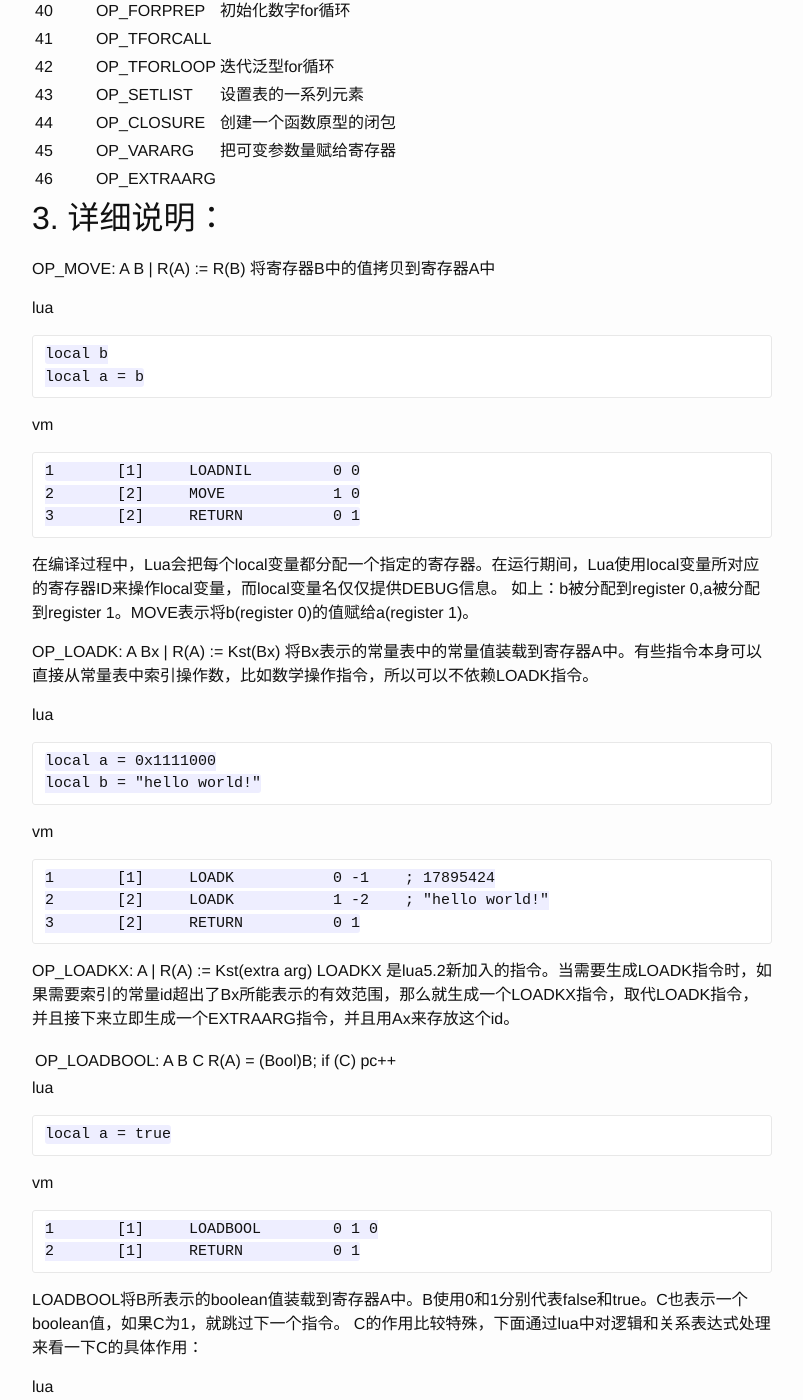
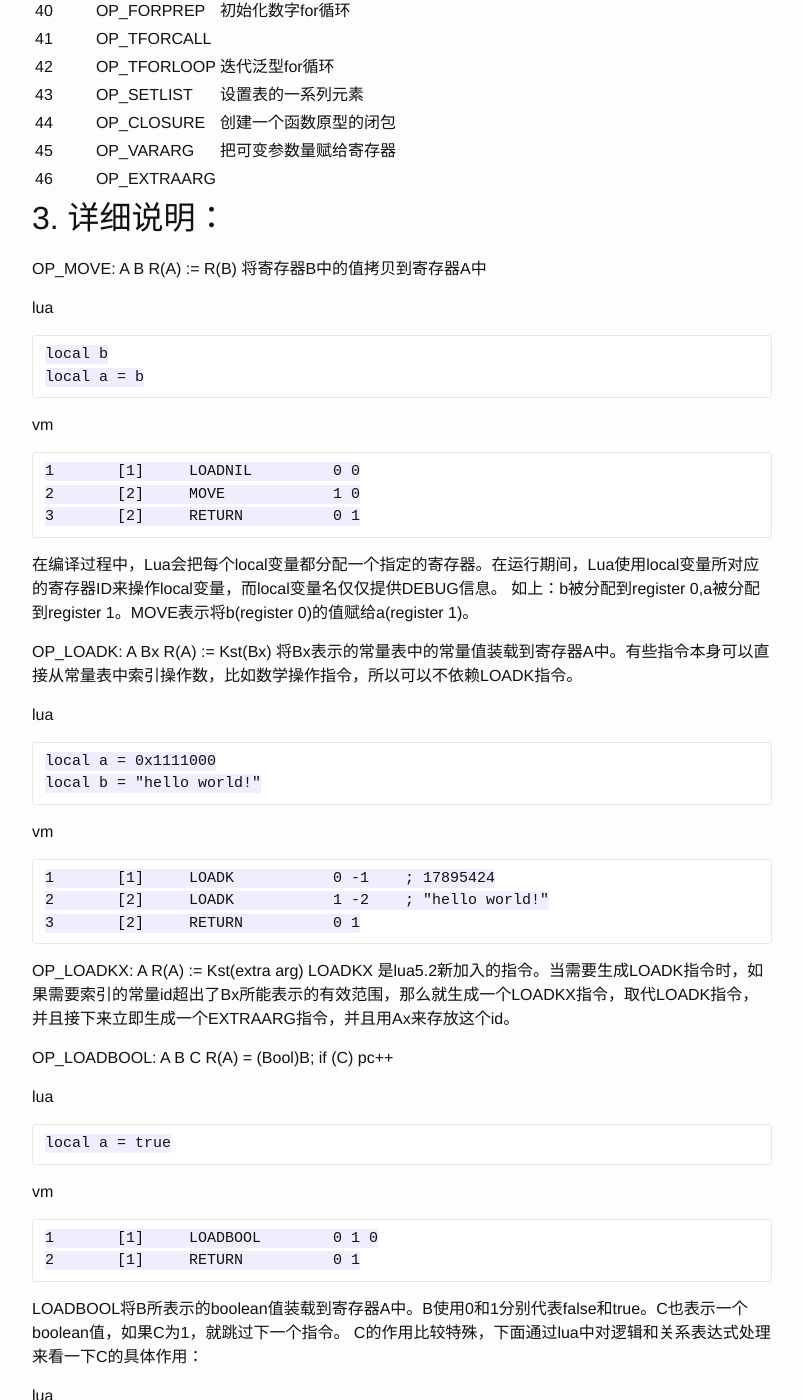
Before and after one commit to apppur/apppur.github.io, a Jekyll site: the page built from _posts/2015-7-2-lua-instruction.markdown, in a window 1280 px wide and 1400 px high, scrolled down 1868 px. Shown: the whole window, without its empty margins (238-1041 px from the left). Built offline with Jekyll 4.4.1, drawn with Linux system fonts in a browser that asks for light colours; some of the changed text lies outside the part shown.

Commit message:
format modify

```diff
--- a/_posts/2015-7-2-lua-instruction.markdown
+++ b/_posts/2015-7-2-lua-instruction.markdown
@@ -71,7 +71,7 @@ categories: coding
 
 
 ## 3. 详细说明：
-OP_MOVE: A B | R(A) := R(B)
+OP_MOVE: A B 	R(A) := R(B)
 将寄存器B中的值拷贝到寄存器A中
 
 lua
@@ -88,7 +88,7 @@ vm
 在编译过程中，Lua会把每个local变量都分配一个指定的寄存器。在运行期间，Lua使用local变量所对应的寄存器ID来操作local变量，而local变量名仅仅提供DEBUG信息。
 如上：b被分配到register 0,a被分配到register 1。MOVE表示将b(register 0)的值赋给a(register 1)。
 
-OP_LOADK: A Bx | R(A) := Kst(Bx)
+OP_LOADK: A Bx 	R(A) := Kst(Bx)
 将Bx表示的常量表中的常量值装载到寄存器A中。有些指令本身可以直接从常量表中索引操作数，比如数学操作指令，所以可以不依赖LOADK指令。
 
 lua
@@ -102,10 +102,10 @@ vm
 	2	[2]	LOADK    	1 -2	; "hello world!"
 	3	[2]	RETURN   	0 1
 
-OP_LOADKX: A | R(A) := Kst(extra arg) LOADKX
+OP_LOADKX: A 	R(A) := Kst(extra arg) LOADKX
 是lua5.2新加入的指令。当需要生成LOADK指令时，如果需要索引的常量id超出了Bx所能表示的有效范围，那么就生成一个LOADKX指令，取代LOADK指令，并且接下来立即生成一个EXTRAARG指令，并且用Ax来存放这个id。
 
-OP_LOADBOOL: A B C | R(A) = (Bool)B; if (C) pc++
+OP_LOADBOOL: A B C 	R(A) = (Bool)B; if (C) pc++
 
 lua
 
@@ -144,7 +144,7 @@ lua
 
 逻辑或者关系表达式之所以被设计成这个样子，主要是为if语句和循环语句所做的优化。不用将整个表达式估值成一个boolean值后再决定跳转路径，而是评估过程中就可以直接跳转，节省了很多指令。C的作用就是配合这种使用逻辑或关系表达式进行赋值的操作，他节省了后面必须跟的一个JMP指令。
 
-OP_LOADNIL: A B | R(A), R(A+1), ... R(A+B) := nil
+OP_LOADNIL: A B 	R(A), R(A+1), ... R(A+B) := nil
 
 lua
 
@@ -200,13 +200,13 @@ local变量本身就存在于当前的register中，所有的指令都可以直
 
 全局变量在lua5.1中也是使用专门的指令来操作，在lua5.2对这一点做了改变。lua5.2及以后版本没有对全局变量操作的指令，而是把全局表放在最外层函数的名字为“_ENV”的upvalue中。对于全局变量a，编译后为_ENV.a来进行访问。
 
-* OP_GETUPVAL: A B | R(A) := UpValue[B] GETUPVAL将B为索引的upvalue的值装载到A寄存器中。
+* OP_GETUPVAL: A B 		R(A) := UpValue[B] 	GETUPVAL将B为索引的upvalue的值装载到A寄存器中。
 
-* OP_SETUPVAL: A B | UpValue[B] := R(A) SETUPVAL将A寄存器的值保存到B为索引的upvalue中。
+* OP_SETUPVAL: A B 		UpValue[B] := R(A) 	SETUPVAL将A寄存器的值保存到B为索引的upvalue中。
 
-* OP_GETTABUP: A B C | R(A) := UpValue[B][RK(C)] GETTABUP将B为索引的upvalue当作一个table，并将C做为索引的寄存器或者常量当作key获取的值放入寄存器A。
+* OP_GETTABUP: A B C 	R(A) := UpValue[B][RK(C)] 	GETTABUP将B为索引的upvalue当作一个table，并将C做为索引的寄存器或者常量当作key获取的值放入寄存器A。
 
-* OP_SETTABUP: A B C | UpValue[A][RK(B)] := RK(C) SETTABUP将A为索引的upvalue当作一个table，将C寄存器或者常量的值以B寄存器或常量为key，存入table
+* OP_SETTABUP: A B C 	UpValue[A][RK(B)] := RK(C) 	SETTABUP将A为索引的upvalue当作一个table，将C寄存器或者常量的值以B寄存器或常量为key，存入table
 
 lua
 
```
